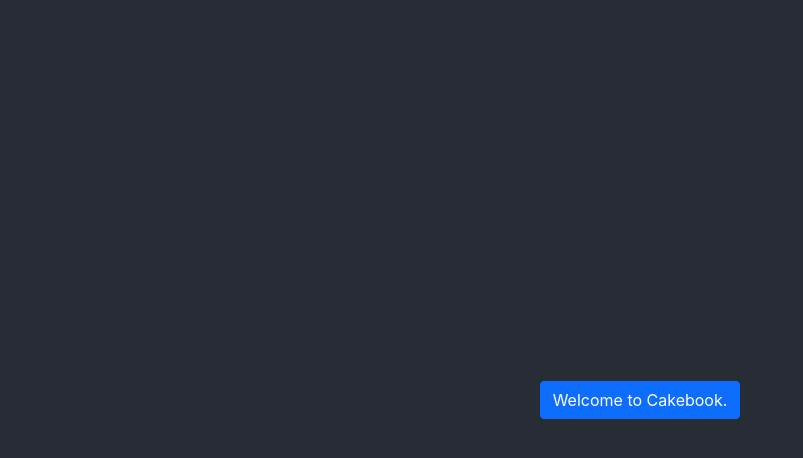
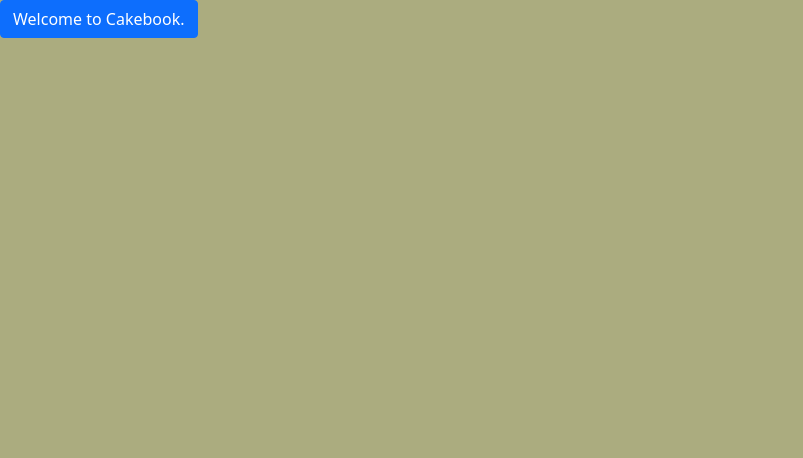
Before and after one commit to okasten-depaul/cakebook-frontend, a React (Create React App) app: page / in a window 1280 px wide. Shown: the top 458 px of the page, without its empty margins (0-803 px from the left). Built offline with nearby package versions, Linux system fonts and the light colour scheme.

Commit message:
starting styling

```diff
--- a/package.json
+++ b/package.json
@@ -12,6 +12,7 @@
     "react-dom": "^18.1.0",
     "react-router-dom": "^6.3.0",
     "react-scripts": "^5.0.1",
+    "sass": "^1.51.0",
     "web-vitals": "^2.1.4"
   },
   "scripts": {
--- a/src/App.css
+++ /dev/null
@@ -1,38 +0,0 @@
-.App {
-  text-align: center;
-}
-
-.App-logo {
-  height: 40vmin;
-  pointer-events: none;
-}
-
-@media (prefers-reduced-motion: no-preference) {
-  .App-logo {
-    animation: App-logo-spin infinite 20s linear;
-  }
-}
-
-.App-header {
-  background-color: #282c34;
-  min-height: 100vh;
-  display: flex;
-  flex-direction: column;
-  align-items: center;
-  justify-content: center;
-  font-size: calc(10px + 2vmin);
-  color: white;
-}
-
-.App-link {
-  color: #61dafb;
-}
-
-@keyframes App-logo-spin {
-  from {
-    transform: rotate(0deg);
-  }
-  to {
-    transform: rotate(360deg);
-  }
-}
--- a/src/App.js
+++ b/src/App.js
@@ -1,5 +1,4 @@
 import Button from 'react-bootstrap/Button';
-import './App.css';
 
 function App() {
   return (
--- /dev/null
+++ b/src/custom.scss
@@ -0,0 +1,3 @@
+$body-bg: #ABAC7F;
+
+@import '~bootstrap/scss/bootstrap.scss';
--- a/src/index.js
+++ b/src/index.js
@@ -5,8 +5,7 @@ import {
   Routes,
   Route,
 } from "react-router-dom";
-import 'bootstrap/dist/css/bootstrap.min.css';
-import './index.css';
+import './custom.scss';
 import App from './App';
 import reportWebVitals from './reportWebVitals';
 
```
Also changed, not shown: 1 other file (tests, documents, lock files or other folders).
